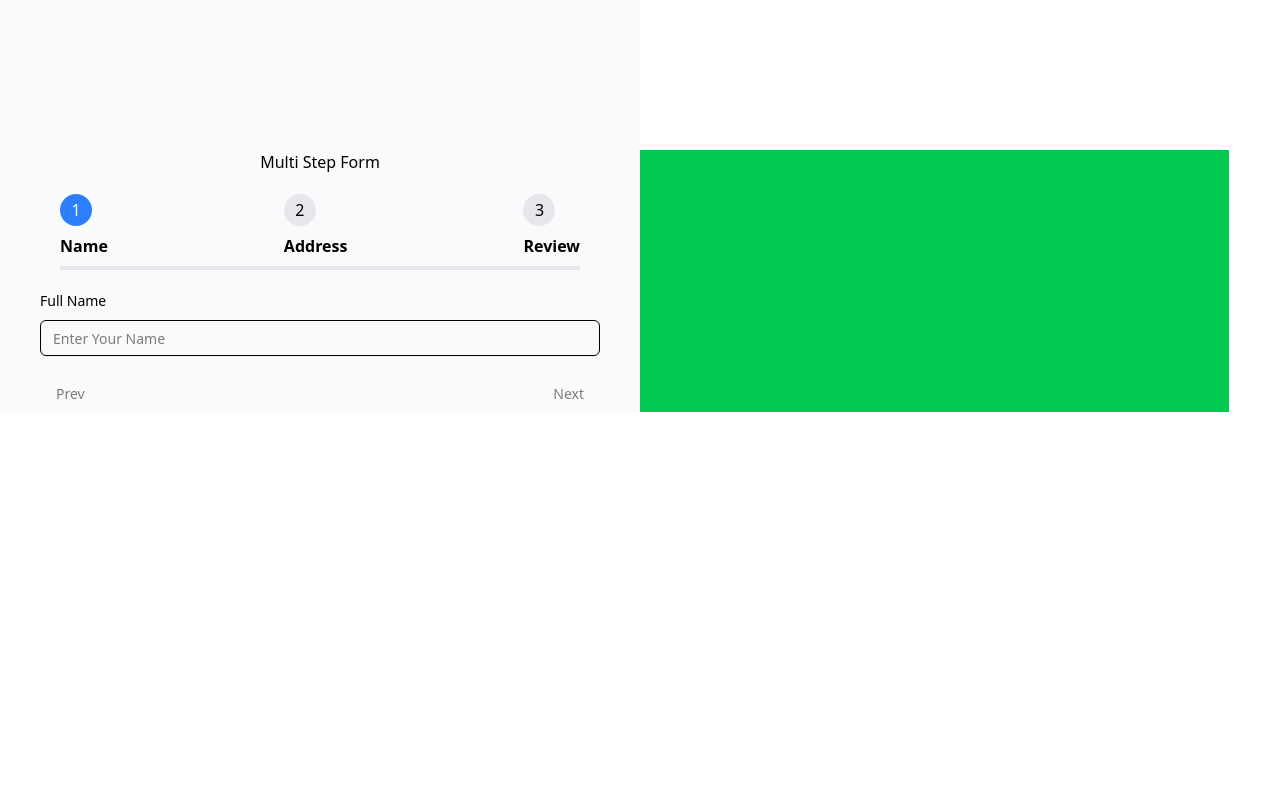
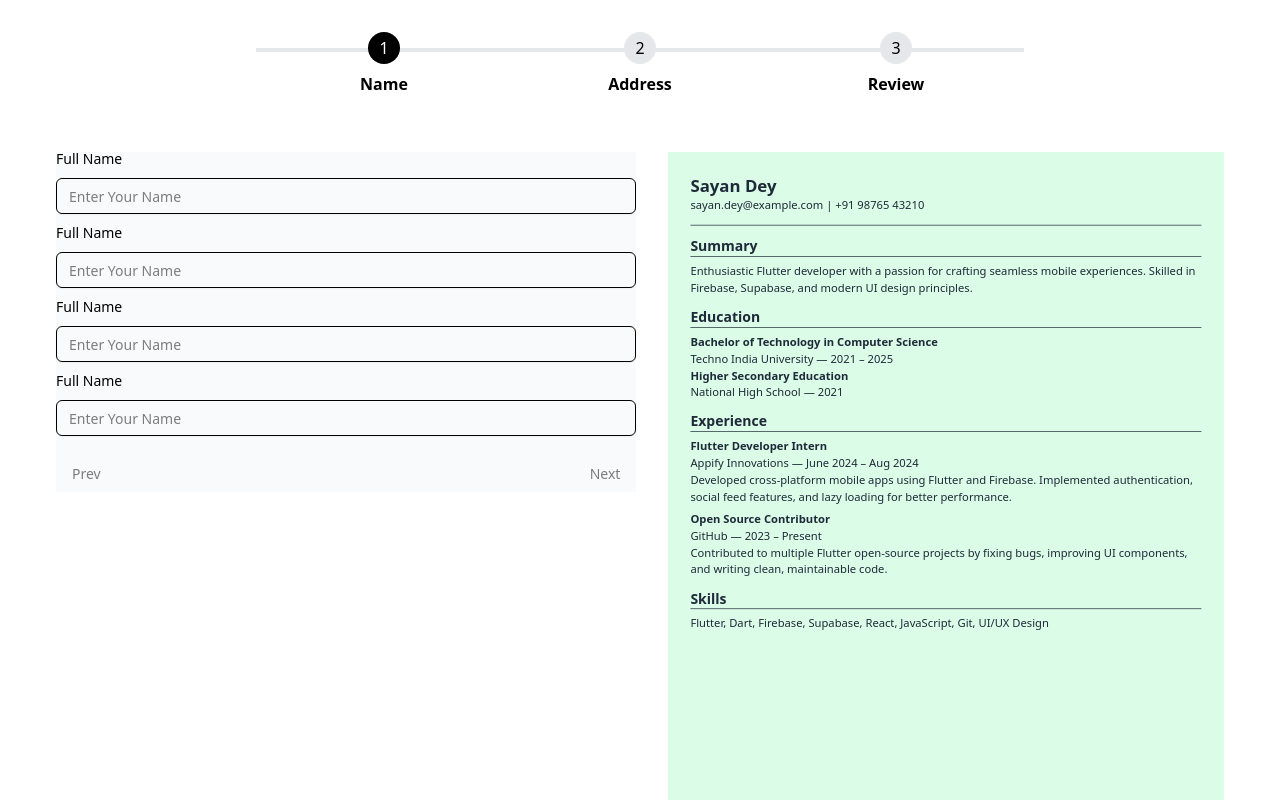
Before and after one commit to sayan32768/resume-builder-frontend, a React app: page / in a window 1280 px wide. Shown: the top 800 px of the page. Built offline with nearby package versions, Linux system fonts and the light colour scheme; the HTML template or start-up script is replaced by a standard one.

Commit message:
Resume preview UI midway done

```diff
--- a/package.json
+++ b/package.json
@@ -19,9 +19,11 @@
     "@tailwindcss/vite": "^4.1.14",
     "class-variance-authority": "^0.7.1",
     "clsx": "^2.1.1",
+    "html2canvas": "^1.4.1",
     "lucide-react": "^0.545.0",
     "react": "^19.1.1",
     "react-dom": "^19.1.1",
+    "react-to-print": "^3.2.0",
     "tailwind-merge": "^3.3.1",
     "tailwindcss": "^4.1.14"
   },
--- a/src/components/ResumeBuilder.jsx
+++ b/src/components/ResumeBuilder.jsx
@@ -1,7 +1,9 @@
 import { Button } from "@/components/ui/button";
 import { Input } from "@/components/ui/input";
 import { Label } from "@/components/ui/label";
-import React, { useState } from "react";
+import React, { useRef, useState } from "react";
+import ResumePreview from "./ui/ResumePreview";
+import { useReactToPrint } from "react-to-print";
 
 const steps = [
   {
@@ -19,6 +21,12 @@ const steps = [
 ];
 
 const ResumeBuilder = () => {
+  const resumeRef = useRef(null);
+
+  const reactToPrintFn = useReactToPrint({
+    contentRef: resumeRef,
+  });
+
   const [currentStep, setCurrentStep] = useState(1);
   const [formData, setFormData] = useState({
     name: "",
@@ -60,44 +68,75 @@ const ResumeBuilder = () => {
 
   return (
     <>
-      <div className="flex flex-row">
-        <div className="flex flex-col pt-[150px] justify-center bg-gray-50 px-10 w-1/2">
-          <h1 className="text-center">Multi Step Form</h1>
-
-          <div className="mt-5 px-5 mb-6">
-            <div className="flex justify-between">
+      <div className="flex flex-col items-center w-full pt-8">
+        <div className="flex justify-between w-full max-w-3xl relative">
           {steps.map((step) => (
-                <div key={step.id} className="text-center">
+            <div key={step.id} className="flex flex-col items-center flex-1">
               <button
                 className={`w-8 h-8 rounded-full flex items-center justify-center
             ${
               step.id === currentStep
-                                ? "bg-blue-500 text-white"
+                ? "bg-black text-white"
                 : step.id < currentStep
-                                ? "bg-green-500 text-white"
+                ? "bg-black text-white"
                 : "bg-gray-200"
             }
           `}
               >
                 {step.id}
               </button>
-
-                  <div className="text-md font-bold mt-2">{step.title}</div>
+              <div className="text-md font-bold mt-2 text-center">
+                {step.title}
+              </div>
             </div>
           ))}
-            </div>
-            <div className="mt-2 h-1 bg-gray-200 w-full">
+
+          <div className="absolute top-4 left-0 w-full h-1 bg-gray-200 -z-10">
             <div
-                className="h-1 bg-blue-600"
+              className="h-1 bg-black"
               style={{
                 width: `${((currentStep - 1) / (steps.length - 1)) * 100}%`,
               }}
             />
           </div>
         </div>
+      </div>
+
+      <div className="flex lg:flex-row max-lg:flex-col lg:items-start items-center justify-center lg:gap-x-8 lg:px-14 lg:pt-14 max-lg:pt-8 max-lg:px-8 max-lg:gap-y-6">
+        <div className="flex flex-col bg-gray-50 md:max-w-[594px] w-full">
           <div>
             {currentStep === 1 && (
               <div className="flex flex-col gap-3">
+                <Label htmlFor="name">Full Name</Label>
+                <Input
+                  id="name"
+                  name="name"
+                  type="text"
+                  value={formData.name}
+                  onChange={handleOnChange}
+                  placeholder="Enter Your Name"
+                />
+
+                <Label htmlFor="name">Full Name</Label>
+                <Input
+                  id="name"
+                  name="name"
+                  type="text"
+                  value={formData.name}
+                  onChange={handleOnChange}
+                  placeholder="Enter Your Name"
+                />
+
+                <Label htmlFor="name">Full Name</Label>
+                <Input
+                  id="name"
+                  name="name"
+                  type="text"
+                  value={formData.name}
+                  onChange={handleOnChange}
+                  placeholder="Enter Your Name"
+                />
+
                 <Label htmlFor="name">Full Name</Label>
                 <Input
                   id="name"
@@ -145,10 +184,29 @@ const ResumeBuilder = () => {
           </div>
         </div>
 
-        <div className="w=1/2 pt-[150px]">
-          <div className="bg-green-500 w-[46vw] h-full"></div>
+        <div className="flex justify-center items-start max-md:hidden">
+          <div
+            className="relative"
+            style={{
+              width: "calc(210mm * 0.7)",
+              height: "calc(297mm * 0.7)",
+            }}
+          >
+            <div
+              className="absolute top-0 left-0 w-[210mm] h-[297mm]"
+              style={{
+                transform: "scale(0.7)",
+                transformOrigin: "top left",
+              }}
+            >
+              <div id="resume-preview" ref={resumeRef}>
+                <ResumePreview />
               </div>
             </div>
+          </div>
+        </div>
+      </div>
+      <Button onClick={reactToPrintFn}>Print</Button>
     </>
   );
 };
--- /dev/null
+++ b/src/components/ui/ResumePreview.jsx
@@ -0,0 +1,119 @@
+import React from "react";
+
+const ResumePreview = () => {
+  const data = {
+    name: "Sayan Dey",
+    email: "sayan.dey@example.com",
+    phone: "+91 98765 43210",
+    summary:
+      "Enthusiastic Flutter developer with a passion for crafting seamless mobile experiences. Skilled in Firebase, Supabase, and modern UI design principles.",
+
+    education: [
+      {
+        degree: "Bachelor of Technology in Computer Science",
+        school: "Techno India University",
+        year: "2021 – 2025",
+      },
+      {
+        degree: "Higher Secondary Education",
+        school: "National High School",
+        year: "2021",
+      },
+    ],
+
+    experience: [
+      {
+        role: "Flutter Developer Intern",
+        company: "Appify Innovations",
+        duration: "June 2024 – Aug 2024",
+        description:
+          "Developed cross-platform mobile apps using Flutter and Firebase. Implemented authentication, social feed features, and lazy loading for better performance.",
+      },
+      {
+        role: "Open Source Contributor",
+        company: "GitHub",
+        duration: "2023 – Present",
+        description:
+          "Contributed to multiple Flutter open-source projects by fixing bugs, improving UI components, and writing clean, maintainable code.",
+      },
+    ],
+
+    skills: [
+      "Flutter",
+      "Dart",
+      "Firebase",
+      "Supabase",
+      "React",
+      "JavaScript",
+      "Git",
+      "UI/UX Design",
+    ],
+  };
+
+  return (
+    <div className="text-gray-800 font-sans p-8 w-[210mm] h-[297mm] bg-green-100">
+      <header className="border-b pb-4 mb-4">
+        <h1 className="text-2xl font-bold">{data.name || "John Doe"}</h1>
+        <p>
+          {data.email || "john@example.com"} | {data.phone || "+1 234 567 8901"}
+        </p>
+      </header>
+
+      <section className="mb-4">
+        <h2 className="text-xl font-semibold border-b mb-2">Summary</h2>
+        <p>
+          {data.summary ||
+            "A passionate developer skilled in modern web technologies."}
+        </p>
+      </section>
+
+      <section className="mb-4">
+        <h2 className="text-xl font-semibold border-b mb-2">Education</h2>
+        {data.education?.length > 0 ? (
+          data.education.map((edu, i) => (
+            <div key={i}>
+              <p className="font-bold">
+                {edu.degree || "B.Tech in Computer Science"}
+              </p>
+              <p>
+                {edu.school || "ABC University"} — {edu.year || "2020"}
+              </p>
+            </div>
+          ))
+        ) : (
+          <p>B.Tech in Computer Science, ABC University (2020)</p>
+        )}
+      </section>
+
+      <section className="mb-4">
+        <h2 className="text-xl font-semibold border-b mb-2">Experience</h2>
+        {data.experience?.length > 0 ? (
+          data.experience.map((exp, i) => (
+            <div key={i} className="mb-2">
+              <p className="font-bold">{exp.role || "Frontend Developer"}</p>
+              <p>
+                {exp.company || "XYZ Corp"} — {exp.duration || "2021–Present"}
+              </p>
+              <p>
+                {exp.description ||
+                  "Developed responsive UI and improved performance by 30%."}
+              </p>
+            </div>
+          ))
+        ) : (
+          <p>Frontend Developer, XYZ Corp (2021–Present)</p>
+        )}
+      </section>
+
+      <section>
+        <h2 className="text-xl font-semibold border-b mb-2">Skills</h2>
+        <p>
+          {data.skills?.join(", ") ||
+            "React, JavaScript, HTML, CSS, Tailwind, Git"}
+        </p>
+      </section>
+    </div>
+  );
+};
+
+export default ResumePreview;
```
Also changed, not shown: 1 other file (tests, documents, lock files or other folders). Lines whose indentation alone changed are shown as unchanged.
